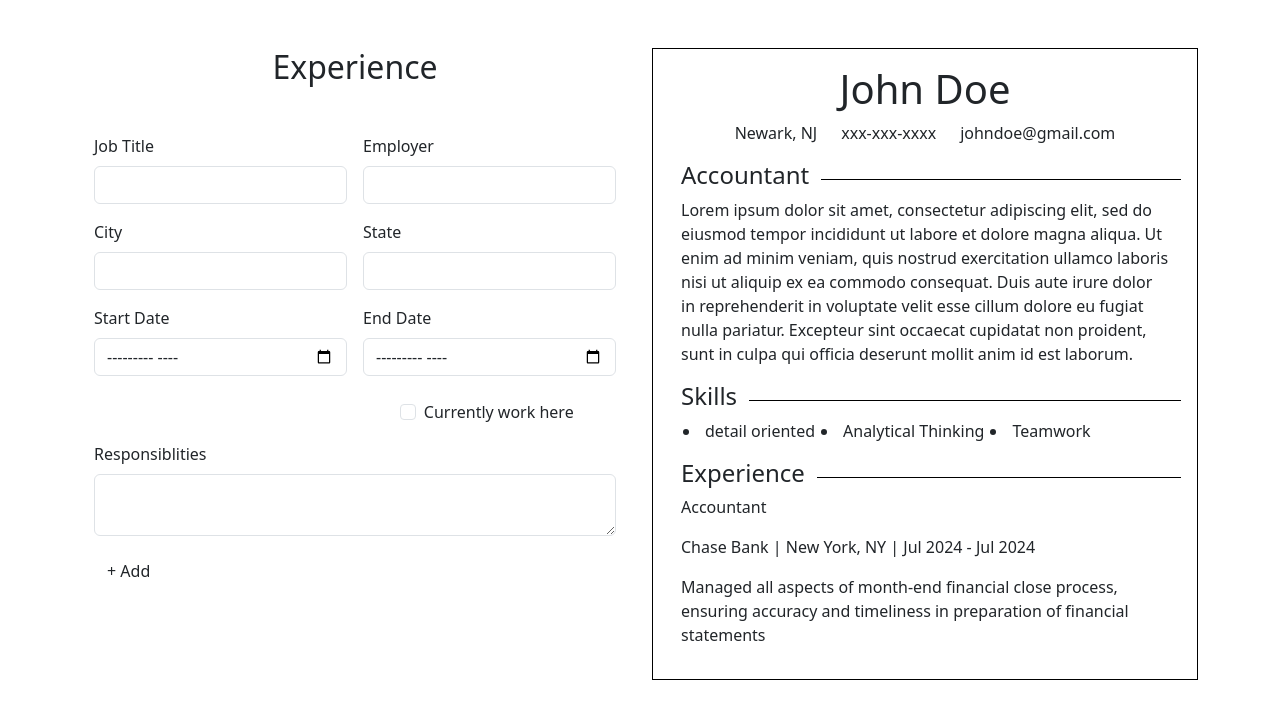
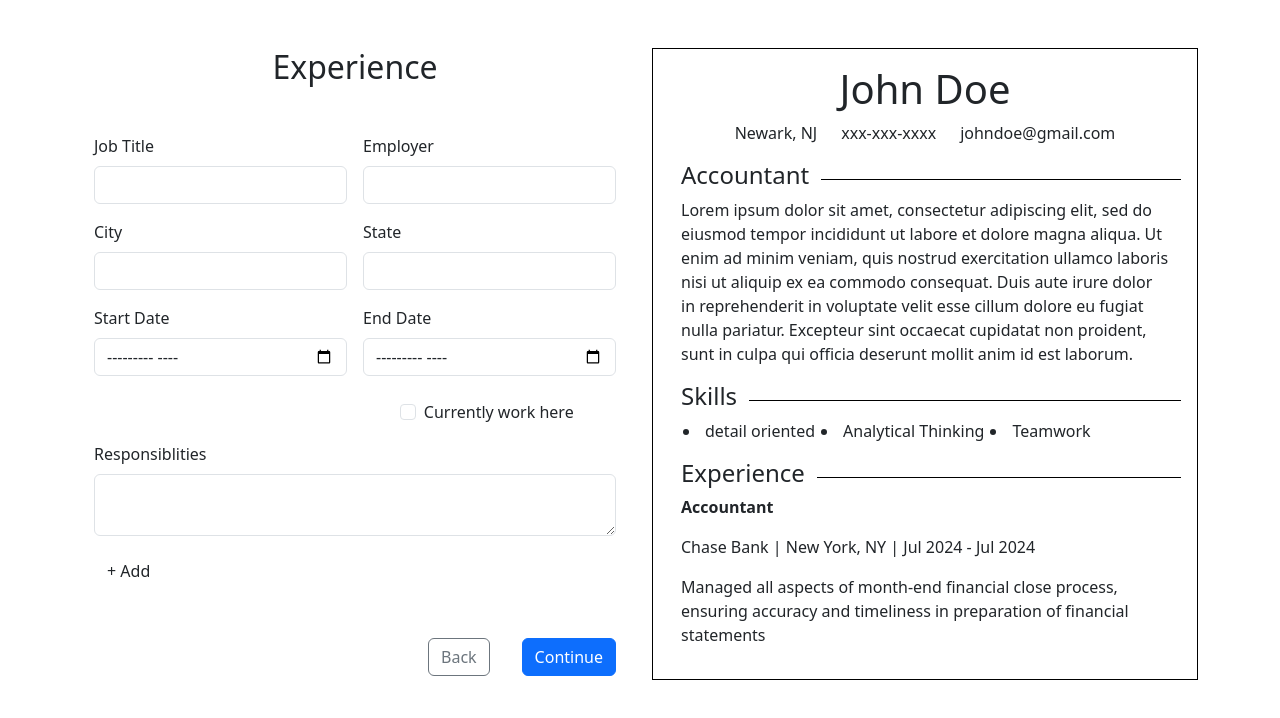
Before and after one commit to daliaahmed257/Resume-Maker, a React (Vite) app: page /experience in a window 1280 px wide. Shown: the top 718 px of the page. Built offline with nearby package versions, Linux system fonts and the light colour scheme.

Commit message:
buttons added

```diff
--- a/src/App.css
+++ b/src/App.css
@@ -10,3 +10,7 @@
 .skill-item {
   padding-left: 4px;
 }
+
+.exp-p {
+  margin-bottom: 8;
+}
--- a/src/components/Experience.jsx
+++ b/src/components/Experience.jsx
@@ -1,4 +1,5 @@
 import { useState } from "react"
+import { Link } from "react-router-dom";
 
 const Experience = ({ onFormSubmit }) => {
 
@@ -80,6 +81,14 @@ const Experience = ({ onFormSubmit }) => {
                     <button type="submit" className="btn" onClick={handleAddExp}>+ Add</button>
                 </div>
 
+                <div className="d-flex justify-content-end mt-5" style={{ gap: '32px' }}>
+                    <Link to="/skills">
+                        <button className="btn btn-outline-secondary" type="submit">Back</button>
+                    </Link>
+                    <Link to="/experience">
+                        <button className="btn btn-primary" type="submit">Continue</button>
+                    </Link>
+                </div>
 
             </form>
         </div>
--- a/src/components/Resume.jsx
+++ b/src/components/Resume.jsx
@@ -43,9 +43,9 @@ const Resume = ({ userDetails, summary, skills, experience }) => {
 
                 {experience.map((exp, index) => (
                     <div className="row" key={index}>
-                        <p>{exp.jobtitle}</p>
-                        <p>{exp.employer} | {exp.city}, {exp.state} | {formatMonthYear(exp.startDate)} - {formatMonthYear(exp.endDate)}</p>
-                        <p>{exp.responsibilities}</p>
+                        <p className="fw-bold exp-p">{exp.jobtitle}</p>
+                        <p className="exp-p">{exp.employer} | {exp.city}, {exp.state} | {formatMonthYear(exp.startDate)} - {formatMonthYear(exp.endDate)}</p>
+                        <p className="exp-p">{exp.responsibilities}</p>
                     </div>
                 ))}
 
```
